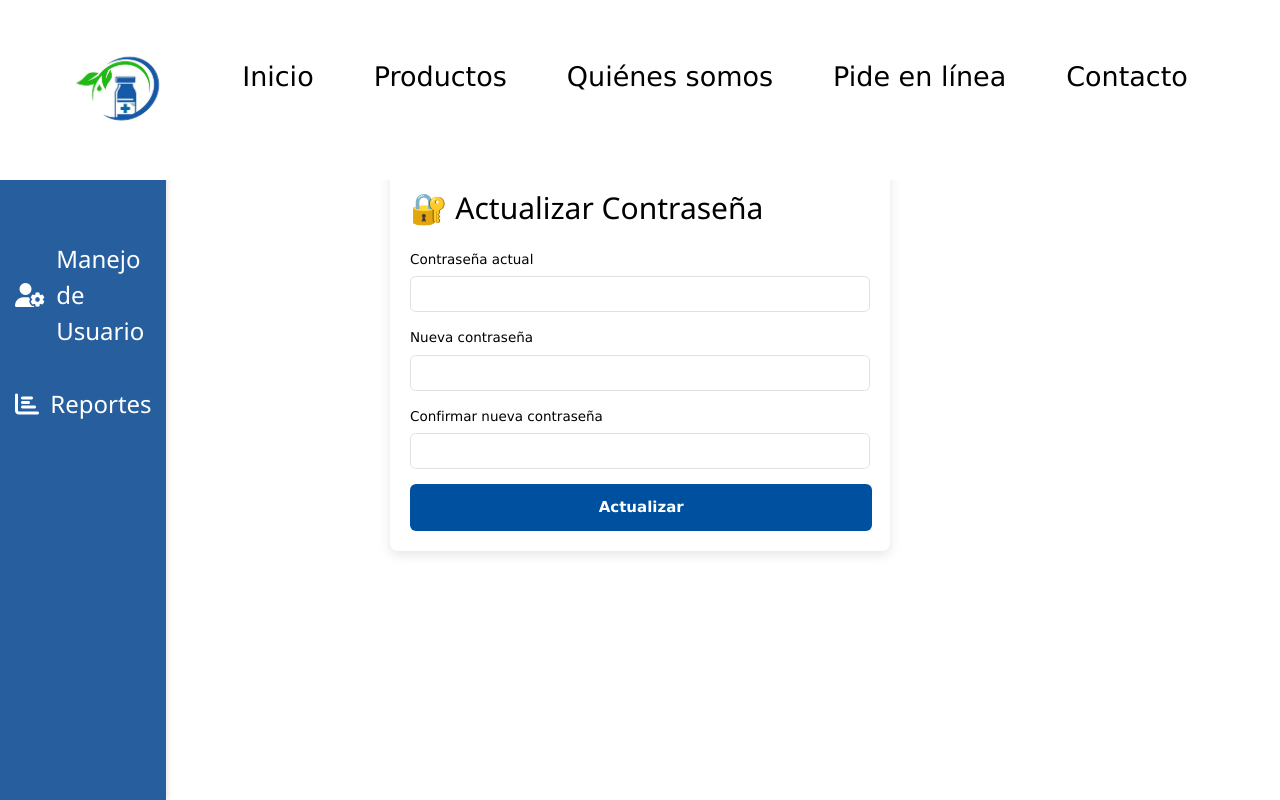
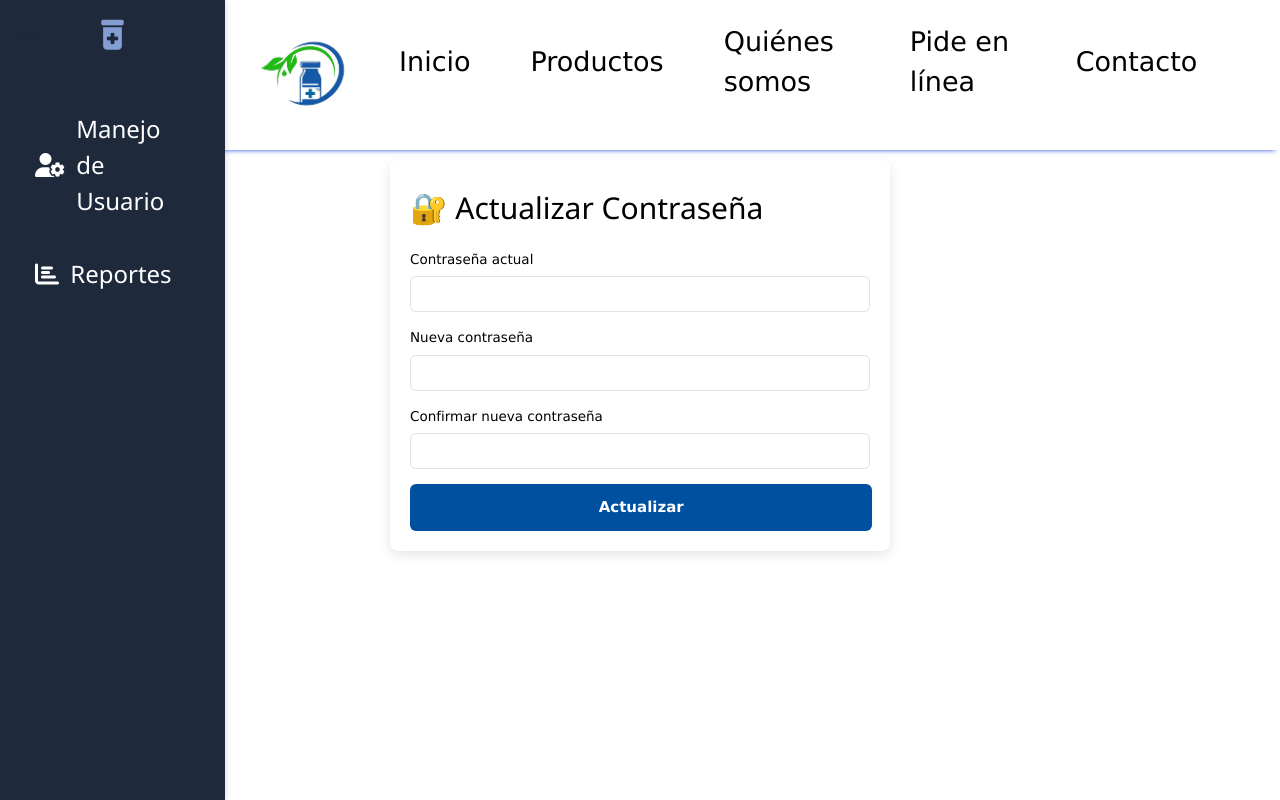
Before and after one commit to Nacho-2010/Cliente-Servidor-Farmacia, a PHP site: page /Cliente-Servidor-Farmacia/Views/Home/cambio_contrasenna.php in a window 1280 px wide. Run offline with PHP 8.4, Linux system fonts and the light colour scheme.

Commit message:
bonito
abraham feito

```diff
--- a/Views/Home/principal.php
+++ b/Views/Home/principal.php
@@ -9,7 +9,9 @@ require_once $_SERVER["DOCUMENT_ROOT"] . '/Cliente-Servidor-Farmacia/Views/layou
 añadirCSS(); //<head> con CSS
 ?>
 
+
 <body>
+
 
   <?php
   verheader();
--- a/Views/assets/Estilos/principal.css
+++ b/Views/assets/Estilos/principal.css
@@ -110,24 +110,31 @@ h3 {
 .header {
   position: fixed;
   top: 0;
-  right: 0;
-  width: 100%;
-  padding: 2rem 0;
-  background-color: var(--secondary-color);
+  left: 13%; /* igual al ancho del sidebar */
+  width: 87%; /* 100% - 13% del sidebar */
+  background-color: white;
   z-index: 1000;
+  padding: 1rem 2rem;
+  box-shadow: 0px 5px 5px -5px #274cf1;
   transition: all 0.8s ease;
 }
+
+
 
 .sticky {
   padding: 1rem 0;
-  box-shadow: 0px 5px 5px -5px #e58f00;
+  box-shadow: 0px 5px 5px -5px #274cf1;
 }
 
 .header__container {
+  max-width: 1200px;
+  margin: 0 auto;
+  padding: 0;
   display: flex;
   justify-content: space-between;
   align-items: center;
 }
+
 
 .header__logo-image {
   max-width: 8rem;
@@ -165,8 +172,8 @@ h3 {
 }
 
 .header__nav-link {
-  font-size: 2.5rem;
-  padding-left: 3rem;
+  font-size: 1.6rem; /* antes 1.8rem o 2.5rem */
+  padding: 0 1rem;
   color: var(--secondary-color);
   border-left: 1rem solid var(--text-color);
 }
@@ -918,7 +925,8 @@ h3 {
   color: white;
   display: flex;
   flex-direction: column;
-  padding-top: 150px;
+  padding-top: 20px;
+
   box-shadow: 2px 0 5px rgba(0, 0, 0, 0.1);
   z-index: 100;
 }
@@ -1491,3 +1499,70 @@ label {
 .btn-actualizar:hover {
   background-color: #003b7e;
 }
+/* Estilos base */
+.sidebar {
+  position: fixed;
+  left: 0;
+  top: 0;
+  width: 225px;
+  height: 100%;
+  background-color: #1e293b;
+  color: white;
+  padding: 20px;
+  transition: transform 0.3s ease;
+  z-index: 1000;
+}
+
+.sidebar__logo h2,
+.sidebar__logo small {
+  margin: 10px 0;
+}
+
+.sidebar__nav ul {
+  list-style: none;
+  padding: 0;
+}
+
+.sidebar__nav ul li {
+  margin-bottom: 15px;
+}
+
+.sidebar__nav ul li a {
+  color: white;
+  text-decoration: none;
+  display: flex;
+  align-items: center;
+}
+
+.sidebar__nav i {
+  margin-right: 10px;
+}
+
+/* Botón para mostrar/ocultar */
+.sidebar-toggle {
+  position: fixed;
+  top: 15px;
+  left: 15px;
+  z-index: 1100;
+  background: none;
+  border: none;
+  color: #1e293b;
+  font-size: 1.8rem;
+  cursor: pointer;
+}
+
+/* Estado oculto en responsive */
+.sidebar.hide {
+  transform: translateX(-100%);
+}
+
+/* Responsive para pantallas pequeñas */
+@media (max-width: 768px) {
+  .sidebar {
+    transform: translateX(-100%);
+  }
+
+  .sidebar.show {
+    transform: translateX(0);
+  }
+}
--- a/Views/layout.php
+++ b/Views/layout.php
@@ -149,13 +149,20 @@ function sidebar()
   $nombreUsuario = isset($_SESSION["NOMBRE"]) ? $_SESSION["NOMBRE"] : "Invitado";
 
   echo '
-  <aside class="sidebar">
+  <!-- BOTÓN HAMBURGUESA RESPONSIVE -->
+  <button id="toggleSidebar" class="sidebar-toggle" aria-label="Abrir menú">
+    <i class="fa-solid fa-bars"></i>
+  </button>
+
+  <!-- SIDEBAR LATERAL -->
+  <aside class="sidebar" id="sidebar">
     <div class="sidebar__logo">
       <i class="fa-solid fa-prescription-bottle-medical"></i>';
 
   if (isset($_SESSION['ROL']) && $_SESSION['ROL'] === 'ADMIN') {
-    echo '<h2>Sistema Administrador</h2>';
-    echo '<small class="nombre-usuario">👤 ' . htmlspecialchars($nombreUsuario) . '</small>';
+    echo '
+      <h2>Sistema Administrador</h2>
+      <small class="nombre-usuario">👤 ' . htmlspecialchars($nombreUsuario) . '</small>';
   }
 
   echo '
@@ -163,22 +170,48 @@ function sidebar()
 
     <nav class="sidebar__nav">
       <ul>
-        <li><a href="#"><i class="fa-solid fa-user-gear"></i> <span class="texto-menu">Manejo de Usuario</span></a></li>';
+        <li>
+          <a href="#">
+            <i class="fa-solid fa-user-gear"></i>
+            <span class="texto-menu">Manejo de Usuario</span>
+          </a>
+        </li>';
 
+  // Opciones solo para ADMIN
   if (isset($_SESSION['ROL']) && $_SESSION['ROL'] === 'ADMIN') {
-    echo '<li><a href="/Cliente-Servidor-Farmacia/Views/pages/kardex.php"><i class="fa-solid fa-boxes-stacked"></i> <span class="texto-menu">Kardex</span></a></li>
-    <li><a href="/Cliente-Servidor-Farmacia/Views/pages/RegistrarProducto.php"><i class="fa-solid fa-box"></i>
-        <span class="texto-menu">Registrar Producto</span></a></li>
-    <li><a href="/Cliente-Servidor-Farmacia/Views/pages/eliminarProducto.php"><i class="fa-solid fa-trash"></i>
-        <span class="texto-menu">Eliminar Producto</span></a></li>';
-}
+    echo '
+        <li>
+          <a href="/Cliente-Servidor-Farmacia/Views/pages/kardex.php">
+            <i class="fa-solid fa-boxes-stacked"></i>
+            <span class="texto-menu">Kardex</span>
+          </a>
+        </li>
+        <li>
+          <a href="/Cliente-Servidor-Farmacia/Views/pages/RegistrarProducto.php">
+            <i class="fa-solid fa-box"></i>
+            <span class="texto-menu">Registrar Producto</span>
+          </a>
+        </li>
+        <li>
+          <a href="/Cliente-Servidor-Farmacia/Views/pages/eliminarProducto.php">
+            <i class="fa-solid fa-trash"></i>
+            <span class="texto-menu">Eliminar Producto</span>
+          </a>
+        </li>';
+  }
 
   echo '
-        <li><a href="#"><i class="fa-solid fa-chart-bar"></i> <span class="texto-menu">Reportes</span></a></li>
+        <li>
+          <a href="#">
+            <i class="fa-solid fa-chart-bar"></i>
+            <span class="texto-menu">Reportes</span>
+          </a>
+        </li>
       </ul>
     </nav>
   </aside>';
 }
+
 
 
 
@@ -189,7 +222,7 @@ function añadirScripts()
   <script src="https://cdn.jsdelivr.net/npm/bootstrap@5.3.3/dist/js/bootstrap.bundle.min.js"></script>
   <script src="../assets/Funciones/scrollReveal.js"></script>
   <script src="../assets/Funciones/customScrollReveal.js"></script>
-  <script src="../assets/Funciones/app.js"></script>
+  <script src="../assets/Funciones/apps.js"></script>
   <script src="../assets/Funciones/principal.js"></script>';
 }
 ?>
```
Also changed, not shown: Views/assets/Funciones/principal.js (+33 -5 lines).
